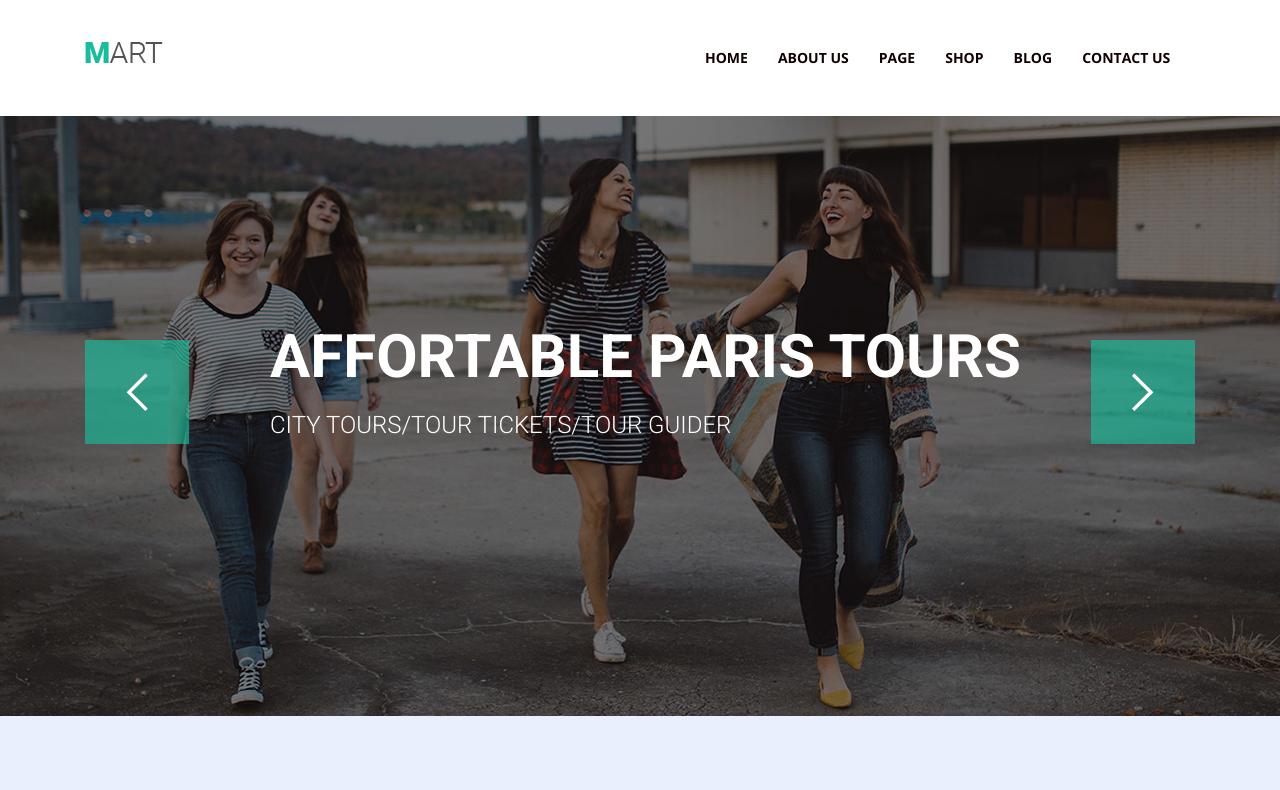
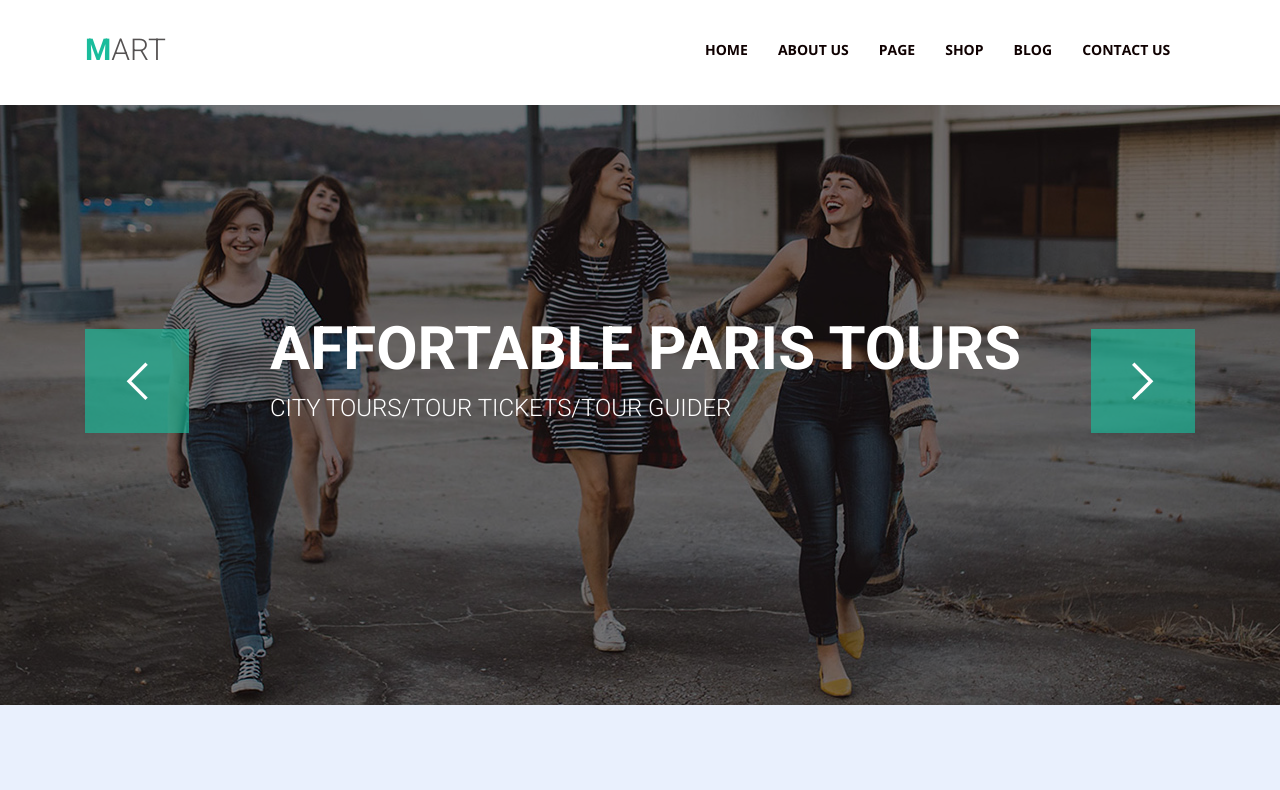
Before and after one commit to AnnaSichkar/goit-fe-course, a plain HTML site: page module-05/index.html in a window 1280 px wide. Shown: the top 790 px of the page. Drawn offline with nearby package versions, Linux system fonts and the light colour scheme.

Commit message:
changed logo, slider, footer

```diff
--- a/module-05/css/styles.css
+++ b/module-05/css/styles.css
@@ -52,11 +52,23 @@ input[type="radio"].visually-hidden {
 
 
 .page-nav {
-    padding: 42px 0;
+    padding: 34px 0;
 }
 
 .site-logo {
     display: inline-block;
+    margin: 0;
+    padding: 0;
+    text-transform: uppercase;
+    font-size: 30px;
+    line-height: 32px;
+    font-weight: 300;
+    color: #555252;
+}
+
+.site-logo::first-letter {
+    color: #1abc9c;
+    font-weight: 700;
 }
 
 .site-navigation {
@@ -93,7 +105,7 @@ input[type="radio"].visually-hidden {
     color: #0f0101;
 }
 
-/*BANNER*/
+/*SLIDER*/
 
 .slider {
     position: relative;
@@ -109,19 +121,24 @@ input[type="radio"].visually-hidden {
 
 .slider ul {
     position: absolute;
+    top: 45%;
+   /*left: 18%;*/
+    transform: translateY(-45%);
     width: 100%;
     height: 100%;
     margin: 0;
     padding: 0;
     text-decoration: none;
     color: #ffffff;
-    padding-top: 200px;
     list-style: none;
     background-color: rgba(0, 0, 2, 0.5);
 }
 
 
 .slider h2 {
+    position: absolute;
+    top: 40%;
+    transform: translateY(-45%);
     margin: 0 auto;
     padding: 0;
     padding-left: 185px;
@@ -131,6 +148,9 @@ input[type="radio"].visually-hidden {
 }
 
 .slider p {
+    position: absolute;
+    top: 50%;
+    transform: translateY(-45%);
     margin: 0 auto;
     padding: 0;
     padding-left: 185px;
@@ -192,12 +212,14 @@ input[type="radio"].visually-hidden {
 
 /*COLLECTION*/
 
-main {
+.background {
     background-color: rgb(233, 240, 253);
 }
 
 .section {
     padding-top: 90px;
+    padding-bottom: 100px;
+
 }
 
 .title {
@@ -230,7 +252,7 @@ main {
     position: relative;
     float: left;
     margin-right: 30px;
-    margin-bottom: 100px;
+    /*margin-bottom: 100px;*/
     width: 255px;
     list-style: none;
     cursor: pointer;
@@ -376,7 +398,9 @@ main {
     color: #fefefe;
 }
 
-.page-footer span {
+.page-footer p {
+    margin: 0;
+    padding: 0;
     display: inline-block;
 }
 
--- a/module-05/index.html
+++ b/module-05/index.html
@@ -13,9 +13,7 @@
 <body>
         <header class="page-header container">
             <nav class="page-nav">
-                <a href="#" class="site-logo">
-                    <img src="img/mart.jpg" alt="site-logo" width="78" height="21">
-                </a>
+                <p class="site-logo">Mart</p>
 
                 <ul class="site-navigation clearfix">
                     <li><a href="#">Home</a></li>
@@ -48,6 +46,7 @@
         </div>
 
         <main>
+            <div class="background">
             <section class="section container">
                 <h2 class="title">New collection</h2>
                     <ul class="collection-list clearfix">
@@ -171,11 +170,14 @@
                         </li>
                     </ul>
             </section>
+            </div>
         </main>
 
         <footer class="page-footer">
-            <span>All Rights Reserved &copy Dokan &#124; Designed</span>
-            <span class="color-text">ThemenGraph</span>
+            <div class="container">
+                <p>All Rights Reserved &copy Dokan &#124; Designed</p>
+                <p class="color-text">ThemenGraph</p>
+            </div>
         </footer>
 
 </body>
```
